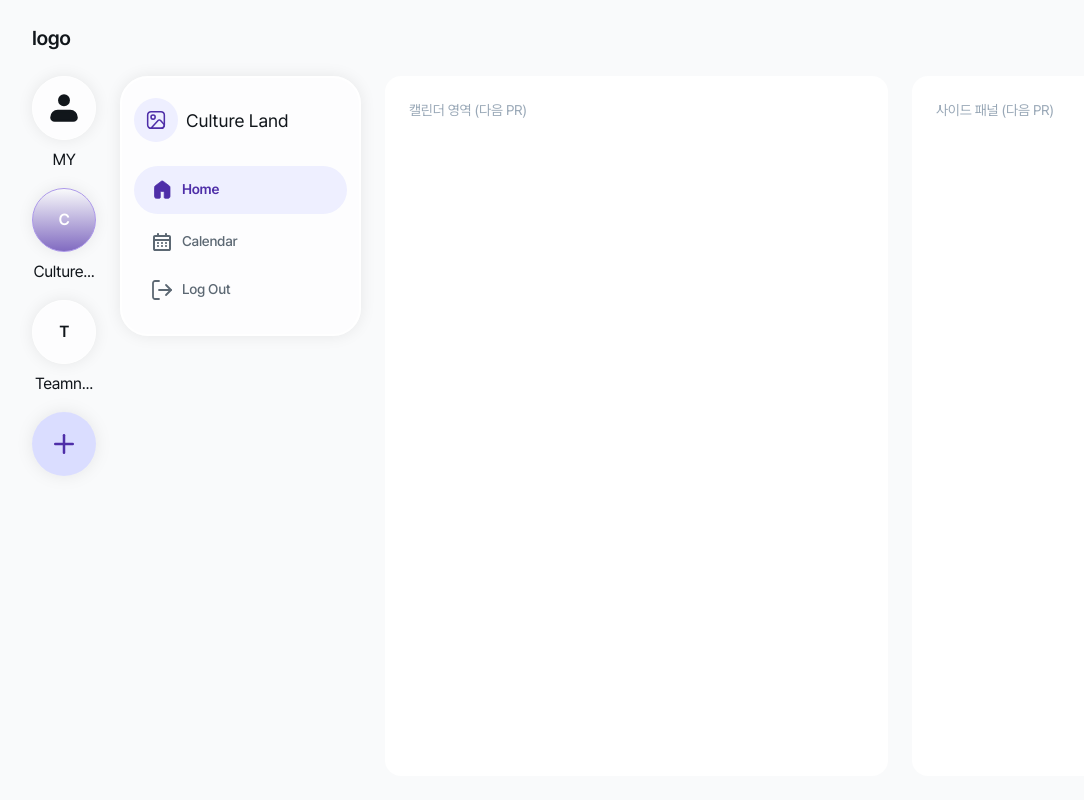
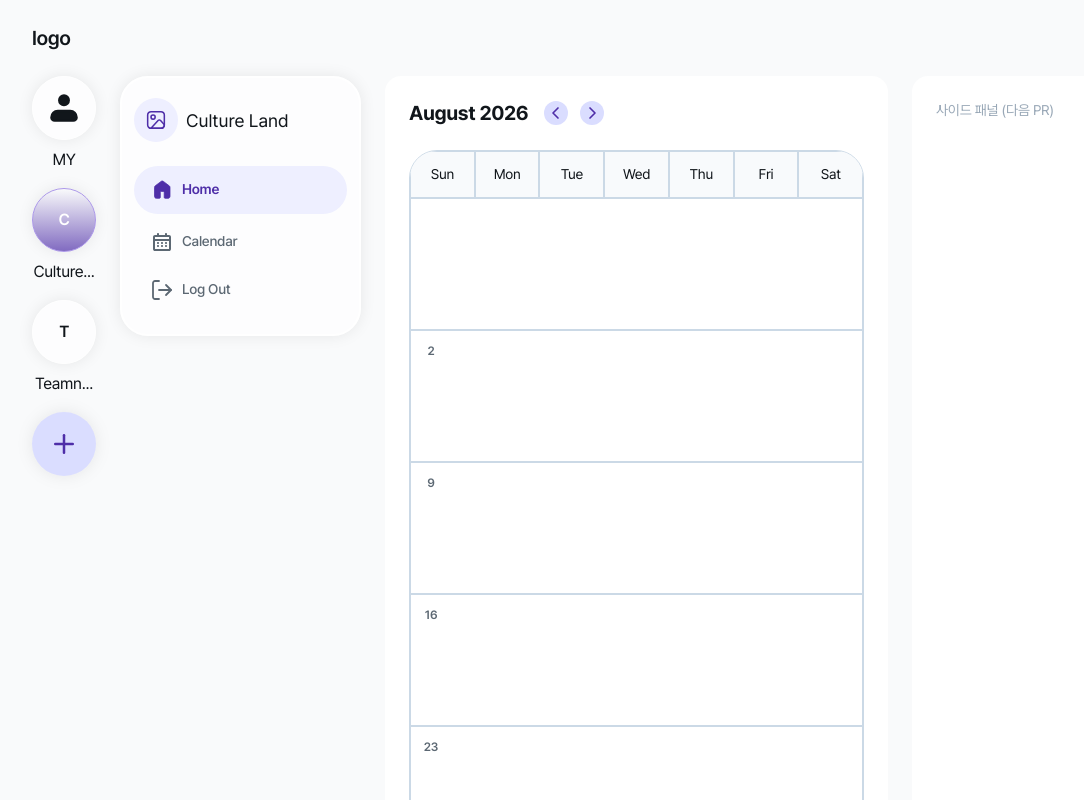
Before and after one commit to likelion-hackathon-cotempo/frontend, a React (Vite) app: page /main in a window 1280 px wide. Shown: the top 800 px of the page, without its empty margins (8-1092 px from the left). Built offline with nearby package versions, Linux system fonts and the light colour scheme.

Commit message:
[FEAT] HomeLayout 메인 영역에 CalendarCard 연결

```diff
--- a/src/components/home/HomeLayout.jsx
+++ b/src/components/home/HomeLayout.jsx
@@ -1,6 +1,7 @@
 import { useState } from "react";
 import IconRail from "./IconRail.jsx";
 import SubSideNav from "./SubSideNav.jsx";
+import CalendarCard from "./calendar/CalendarCard.jsx";
 
 const MOCK_CONTEXTS = [
   { id: "me", type: "me", label: "MY" },
@@ -44,7 +45,7 @@ function HomeLayout() {
           onLogout={() => {}}
         />
         <main className="flex-1 rounded-2xl bg-white p-6">
-          <p className="text-body2 text-gray-500">캘린더 영역 (다음 PR)</p>
+          <CalendarCard />
         </main>
         <aside className="w-80 rounded-2xl bg-white p-6">
           <p className="text-body2 text-gray-500">사이드 패널 (다음 PR)</p>
```
